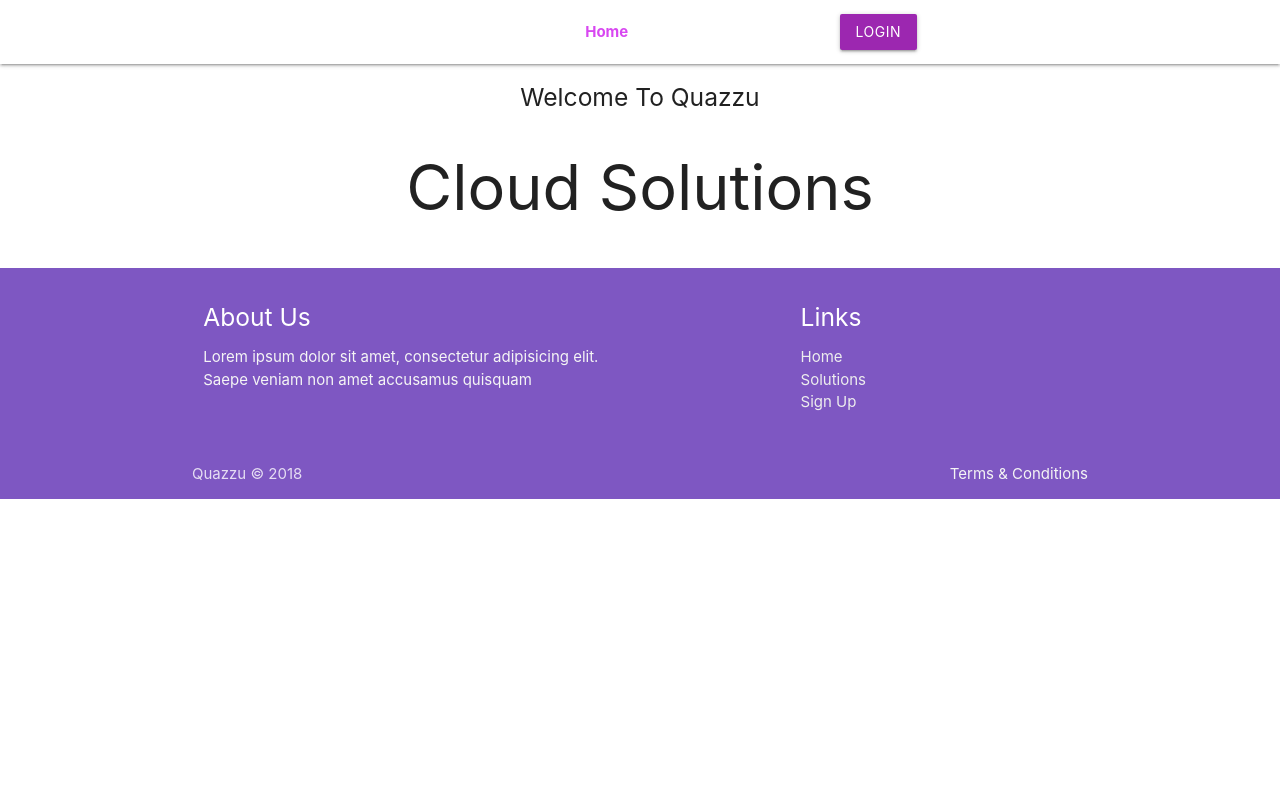
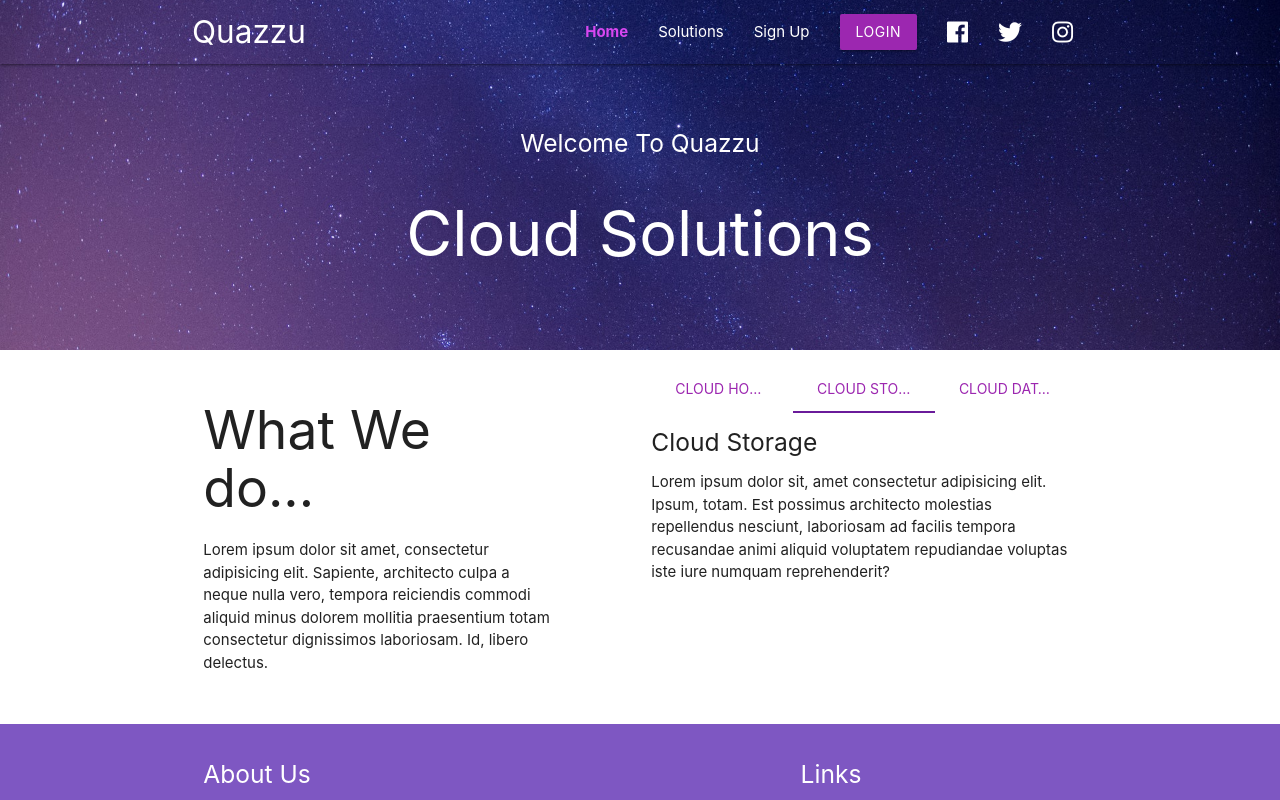
Before and after one commit to rahmat058/Quazzu-React-Template, a React (Create React App) app: page /solutions in a window 1280 px wide. Shown: the top 800 px of the page. Built offline with nearby package versions, Linux system fonts and the light colour scheme; the HTML template or start-up script is replaced by a standard one.

Commit message:
tabs section is done

```diff
--- a/src/assets/css/main.css
+++ b/src/assets/css/main.css
@@ -18,6 +18,18 @@
 
 .main-header .showcase {
   padding-top: 100px;
+}
+
+.main-header-inner {
+  background: url(../img/background.jpg);
+  background-size: cover;
+  background-position: center;
+  min-height: 350px;
+  color: #fff;
+}
+
+.main-header-inner .showcase {
+  padding-top: 50px;
 }
 
 .active-link {
@@ -65,6 +77,10 @@
   margin-right: 10px !important;
 }
 
+.tabs .indicator {
+  background-color: #6a1b9a;
+}
+
 @media(max-width: 500px) {
   .section-developers,
   .section-podcast {
--- a/src/components/solutionComponents/solutions.js
+++ b/src/components/solutionComponents/solutions.js
@@ -1,7 +1,7 @@
 import React, { Component } from 'react'
 import Navbar from '../homeComponents/navbar'
 import Footer from '../homeComponents/footer'
-
+import SolutionsAbout from './solutionsAbout'
 
 class Solutions extends Component {
   render() {
@@ -13,6 +13,7 @@ class Solutions extends Component {
           para='Lorem ipsum dolor, sit amet consectetur adipisicing elit. Sit fugit deserunt quos provident aliquam inventore.'
           customClass='main-header-inner'
         />
+        <SolutionsAbout />
         <Footer />
       </React.Fragment>
     )
--- /dev/null
+++ b/src/components/solutionComponents/solutionsAbout.js
@@ -0,0 +1,52 @@
+import React, { Component } from 'react'
+import { Link } from 'react-router-dom'
+import M from 'materialize-css'
+
+class SolutionsAbout extends Component {
+
+  componentDidMount() {
+    let tabs = document.querySelectorAll('.tabs')
+    M.Tabs.init(tabs, {})
+  }
+
+  render() {
+    return (
+      <section className="section section-solutions-about">
+        <div className="container">
+          <div className="row">
+            <div className="col s12 m5">
+              <h2>What We do...</h2>
+              <p>Lorem ipsum dolor sit amet, consectetur adipisicing elit. Sapiente, architecto culpa a neque nulla vero, tempora reiciendis commodi aliquid minus dolorem mollitia praesentium totam consectetur dignissimos laboriosam. Id, libero delectus.</p>
+            </div>
+
+            <div className="col s12 m6 offset-m1">
+              <div className="row">
+                <div className="col s12">
+                  <ul className="tabs">
+                    <li className="tab col s4"><Link to="#tab1" className='purple-text'>Cloud Hosting</Link></li>
+                    <li className="tab col s4"><Link className="active purple-text" to="#tab2">Cloud Storage</Link></li>
+                    <li className="tab col s4"><Link to="#tab3" className='purple-text'>Cloud Database</Link></li>
+                  </ul>
+                </div>
+                <div id="tab1" className="col s12">
+                  <h5>Cloud Hosting</h5>
+                  <p>Lorem ipsum, dolor sit amet consectetur adipisicing elit. Minima, a possimus! Quo corrupti sed ullam odit voluptate voluptatibus non expedita?</p>
+                </div>
+                <div id="tab2" className="col s12">
+                  <h5>Cloud Storage</h5>
+                  <p>Lorem ipsum dolor sit, amet consectetur adipisicing elit. Ipsum, totam. Est possimus architecto molestias repellendus nesciunt, laboriosam ad facilis tempora recusandae animi aliquid voluptatem repudiandae voluptas iste iure numquam reprehenderit?</p>
+                </div>
+                <div id="tab3" className="col s12">
+                  <h5>Cloud Database</h5>
+                  <p>Lorem ipsum dolor sit amet consectetur adipisicing elit. Repellat, iste? Culpa libero nulla tenetur sed.</p>
+                </div>
+              </div>
+            </div>
+          </div>
+        </div>
+      </section>
+    )
+  }
+}
+
+export default SolutionsAbout
```
